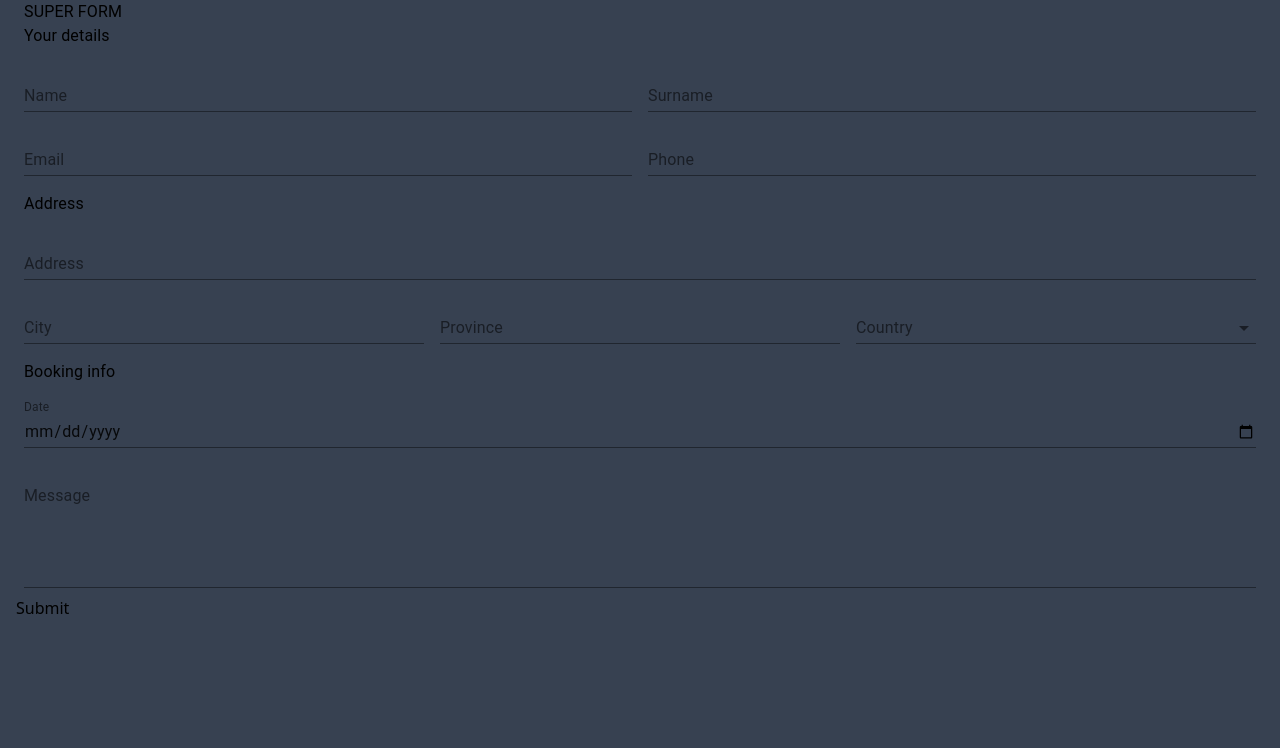
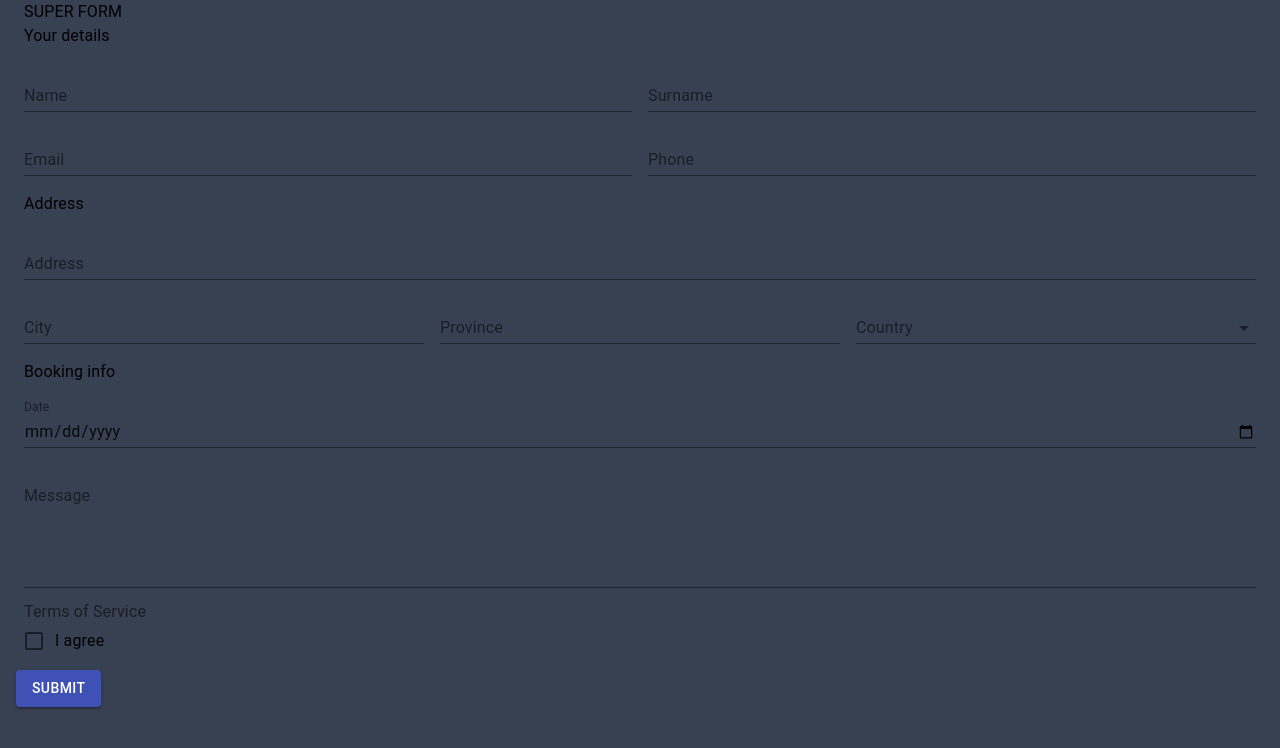
Before and after one commit to Aidas-Baublys/formik-test, a React (Create React App) app: page / in a window 1280 px wide. Shown: the top 748 px of the page. Built offline with nearby package versions, Linux system fonts and the light colour scheme.

Commit message:
Add checkbox component, helper comments to universal component and fully utilize MUI in formik.

```diff
--- /dev/null
+++ b/src/components/BookingForm/Fields/CheckboxInput.js
@@ -0,0 +1,49 @@
+import {
+  Checkbox,
+  FormControl,
+  FormControlLabel,
+  FormGroup,
+  FormLabel
+} from "@material-ui/core";
+import { useField, useFormikContext } from "formik";
+
+function CheckboxInput({
+  name,
+  label,
+  legend,
+  ...rest
+}) {
+  const [field, meta] = useField(name);
+  const { setFieldValue } = useFormikContext();
+
+  const onChange = e => {
+    setFieldValue(name, e.target.checked);
+  };
+
+  const config = {
+    ...field,
+    ...rest,
+    onChange: onChange,
+  };
+
+  const errorConfig = {};
+
+  if (meta && meta.touched && meta.error) {
+    errorConfig.error = true;
+    errorConfig.helperText = meta.error;
+  }
+
+  return (
+    <FormControl {...errorConfig}>
+      <FormLabel component="legend">{legend}</FormLabel>
+      <FormGroup>
+        <FormControlLabel
+          control={<Checkbox {...config} />}
+          label={label}
+        />
+      </FormGroup>
+    </FormControl>
+  );
+}
+
+export default CheckboxInput;
--- a/src/components/BookingForm/index.js
+++ b/src/components/BookingForm/index.js
@@ -1,7 +1,9 @@
-import { Container, Grid, Typography, TextField } from "@material-ui/core";
+import { Container, Grid, Typography, TextField, Button } from "@material-ui/core";
 import { Form, Formik } from "formik";
 import * as Yup from "yup";
-import Input from './Fields/Input';
+
+import Input from './Fields/UniversalInput';
+import CheckboxInput from "./Fields/CheckboxInput";
 
 const initialValues = {
   name: "",
@@ -14,6 +16,7 @@ const initialValues = {
   country: "",
   date: "",
   message: "",
+  termsOfService: false,
 };
 
 const validationSchema = Yup.object({
@@ -36,10 +39,13 @@ const validationSchema = Yup.object({
     .required("Required."),
   date: Yup.date("Invalid date.")
     .required("Required."),
-  message: Yup.string()
+  message: Yup.string(),
+  termsOfService: Yup.boolean()
+    .oneOf([true], "Please accept.")
+    .required("Required."),
 });
 
-const onSubmit = (values, formik) => {
+const onSubmit = (values) => {
   console.log("Submitted values:", values);
 };
 
@@ -51,7 +57,7 @@ function BookingForm() {
       </Typography>
       <Formik
         initialValues={initialValues}
-        // validationSchema={validationSchema}
+        validationSchema={validationSchema}
         onSubmit={onSubmit}
       >
         <Form>
@@ -143,7 +149,20 @@ function BookingForm() {
                 minRows={5}
               />
             </Grid>
-            <button type="submit">Submit</button>
+            <Grid item xs={12}>
+              <CheckboxInput
+                name="termsOfService"
+                legend="Terms of Service"
+                label="I agree"
+              />
+            </Grid>
+            <Button
+              type="submit"
+              variant="contained"
+              color="primary"
+            >
+              Submit
+            </Button>
           </Grid>
         </Form>
       </Formik>
--- a/src/index.css
+++ b/src/index.css
@@ -1,7 +1,3 @@
 @tailwind base;
 @tailwind components;
 @tailwind utilities;
-
-/* .form {
-    @apply border-2 border-black rounded-md flex flex-col items-center p-10 pt-5 pb-5 m-5;
-} */
```
Also changed, not shown: src/components/BookingForm/Fields/UniversalInput.js (renamed from src/components/BookingForm/Fields/Input.js).
